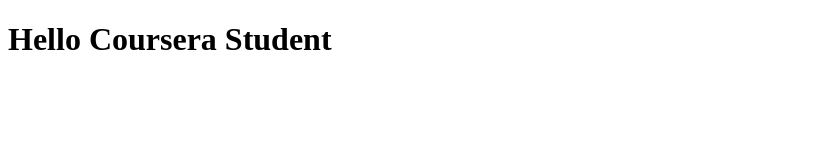
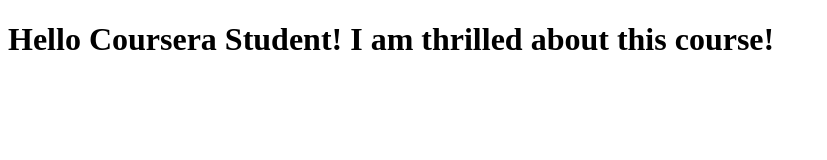
Before and after one commit to vasiin/coursera-test, a plain HTML site: page index.html in a window 1280 px wide. Shown: the whole page, without its empty margins (0-827 px from the left). Drawn offline with Linux system fonts and the light colour scheme.

Commit message:
Next version of web file.

```diff
--- a/index.html
+++ b/index.html
@@ -5,6 +5,6 @@
     <title>Hello Coursera</title>
   </head>
   <body>
-    <h1>Hello Coursera Student</h1>
+    <h1>Hello Coursera Student! I am thrilled about this course!</h1>
   </body>
 </html>
```
